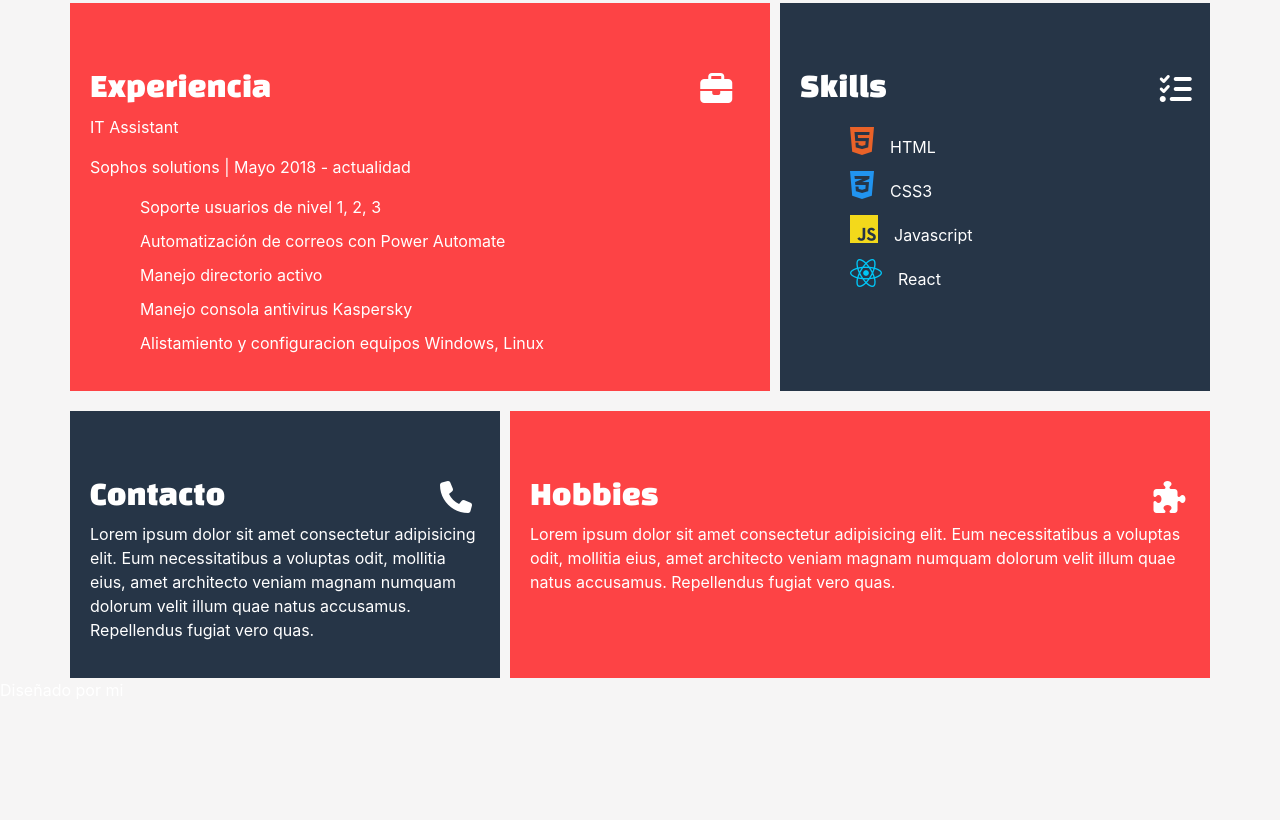
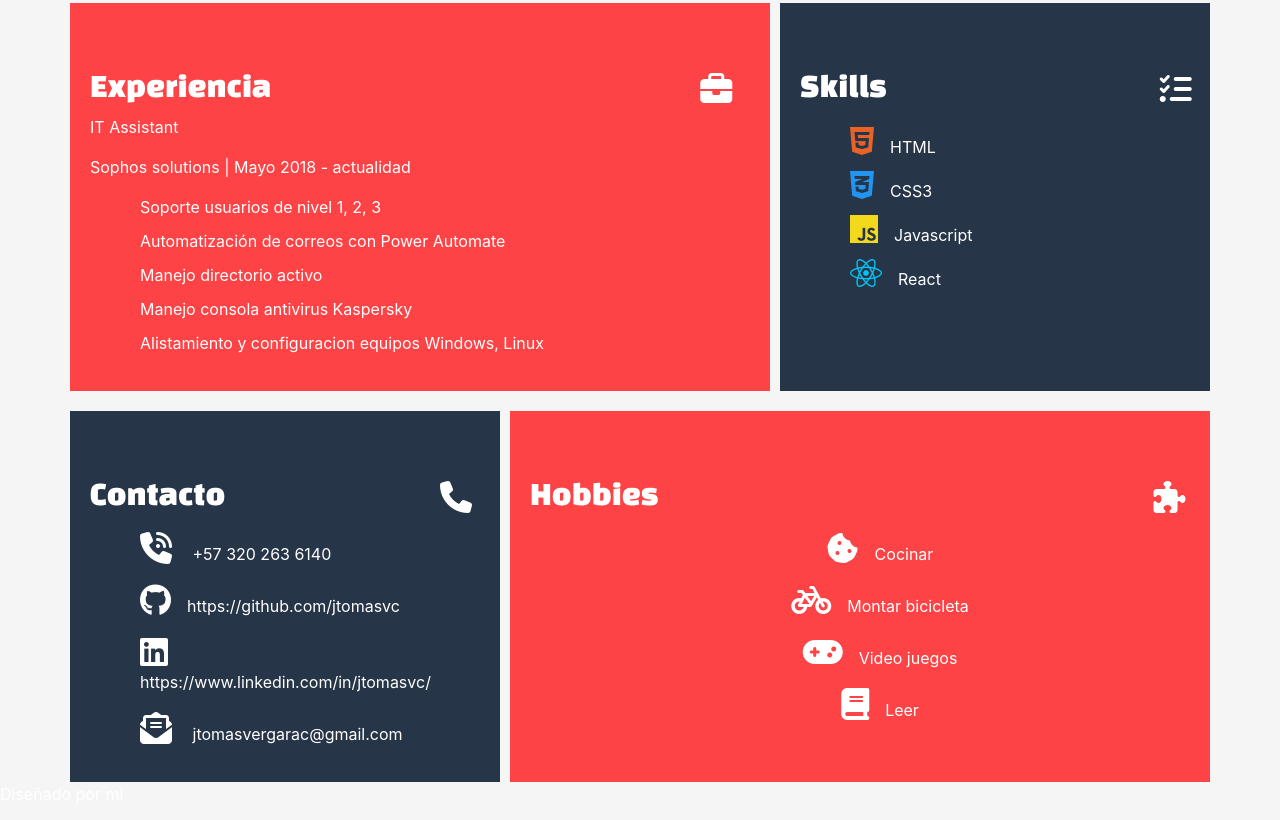
Before and after one commit to buttweiser/paginapersonal, a plain HTML site: page index.html in a window 1280 px wide. Shown: the part 959-1779 px from the top of the page. Before the commit the page ends 1677 px from the top, so only its background shows below. Drawn offline with nearby package versions, Linux system fonts and the light colour scheme.

Commit message:
se termino de cuadrar lo que faltaba

```diff
--- a/index.html
+++ b/index.html
@@ -92,14 +92,40 @@
                   <h3>Contacto</h3>
                   <i class="fas fa-phone fa-2x espacio-2"></i>
                 </div>
-                <p>Lorem ipsum dolor sit amet consectetur adipisicing elit. Eum necessitatibus a voluptas odit, mollitia eius, amet architecto veniam magnam numquam dolorum velit illum quae natus accusamus. Repellendus fugiat vero quas.</p>
+                <ul>
+                  <li>
+                    <i class="fas fa-phone-volume fa-2x mr-3"></i> +57 320 263 6140
+                  </li>
+                  <li>
+                    <i class="fab fa-github fa-2x mr-3 mt-2"></i>https://github.com/jtomasvc
+                  </li>
+                  <li>
+                    <i class="fab fa-linkedin fa-2x mr-3 mt-2"></i>https://www.linkedin.com/in/jtomasvc/
+                  </li>
+                  <li>
+                    <i class="fas fa-envelope-open-text fa-2x mr-3 mt-2"></i> jtomasvergarac@gmail.com
+                  </li>
+                </ul>
               </div>
               <div class="cajita-6">
                 <div class="orden">
                   <h3>Hobbies</h3>
                   <i class="fas fa-puzzle-piece fa-2x espacio-4"></i>
                 </div>
-                <p>Lorem ipsum dolor sit amet consectetur adipisicing elit. Eum necessitatibus a voluptas odit, mollitia eius, amet architecto veniam magnam numquam dolorum velit illum quae natus accusamus. Repellendus fugiat vero quas.</p>
+                  <ul class="text-center">
+                    <li>
+                      <i class="fas fa-cookie-bite fa-2x mr-3"></i>Cocinar
+                    </li>
+                    <li>
+                      <i class="fas fa-bicycle fa-2x mr-3 mt-2"></i>Montar bicicleta
+                    </li>
+                    <li>
+                      <i class="fas fa-gamepad fa-2x mr-3 mt-2"></i>Video juegos
+                    </li>
+                    <li>
+                      <i class="fas fa-book fa-2x mr-3 mt-2"></i>Leer
+                    </li>
+                  </ul>
               </div>
             </div>
         </div>
```
